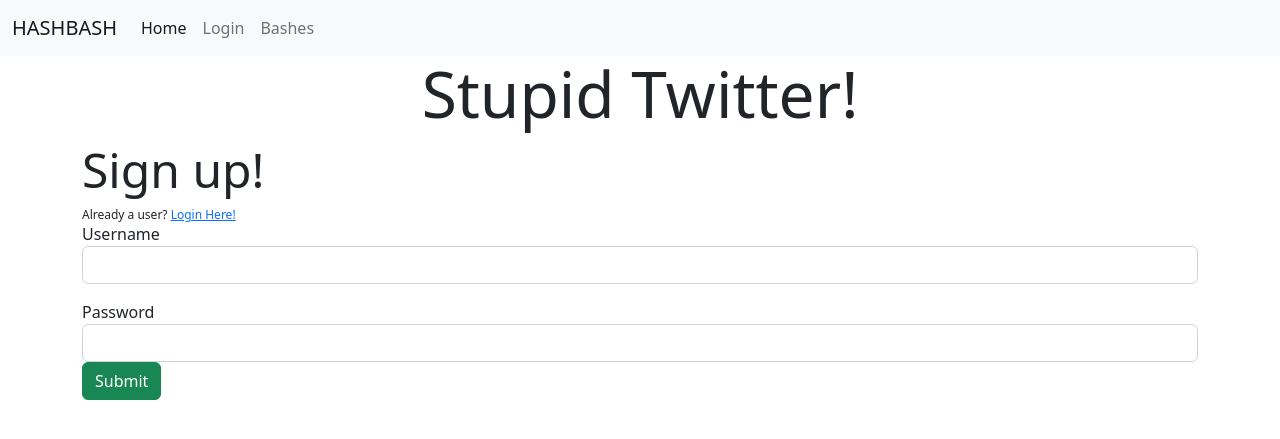
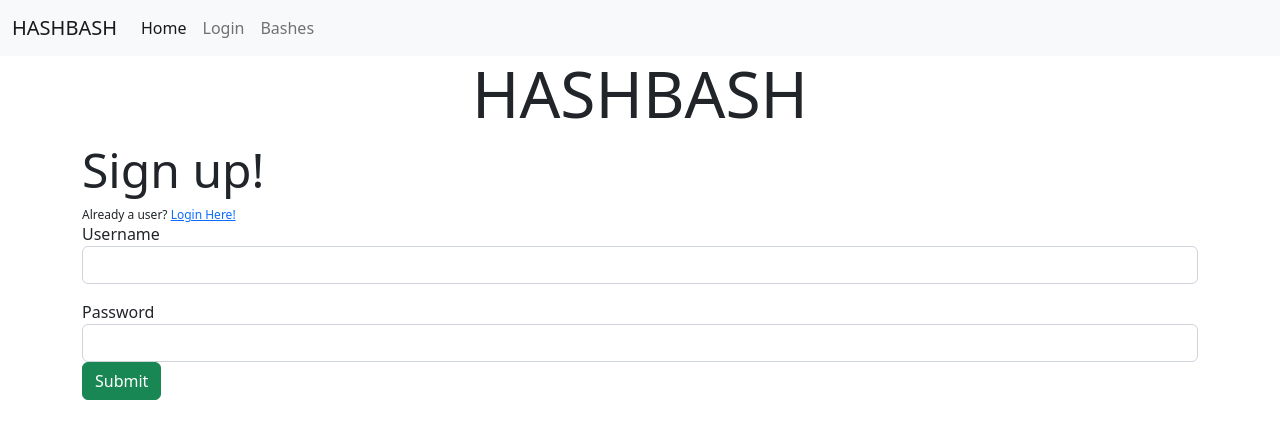
Before and after one commit to dave1289/hashing_login, a Flask app: page /register in a window 1280 px wide. Shown: the top 439 px of the page. Run offline with Flask 3, Linux system fonts and the light colour scheme; some libraries are stand-ins or nearby versions.

Commit message:
Update register.html
changed header

```diff
--- a/templates/register.html
+++ b/templates/register.html
@@ -5,7 +5,7 @@
 {% endblock %}
 
 {% block body %}
-<h1 class="text-center display-3">Stupid Twitter!</h1>
+<h1 class="text-center display-3">HASHBASH</h1>
 <div class="container">
    <div class="display-5">Sign up!</div>
    <sub>Already a user? <a href="/login">Login Here!</a></sub>
```
